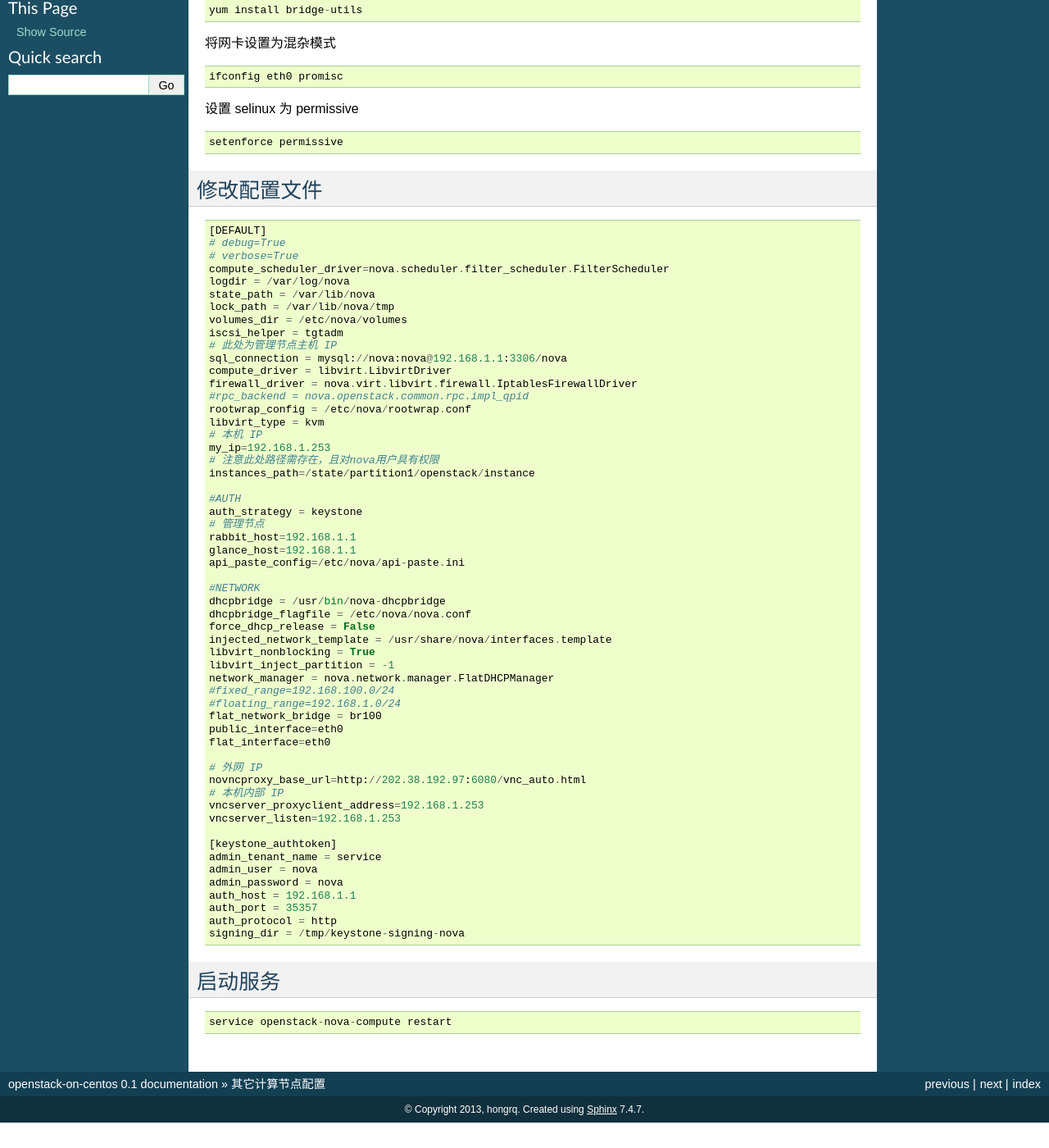
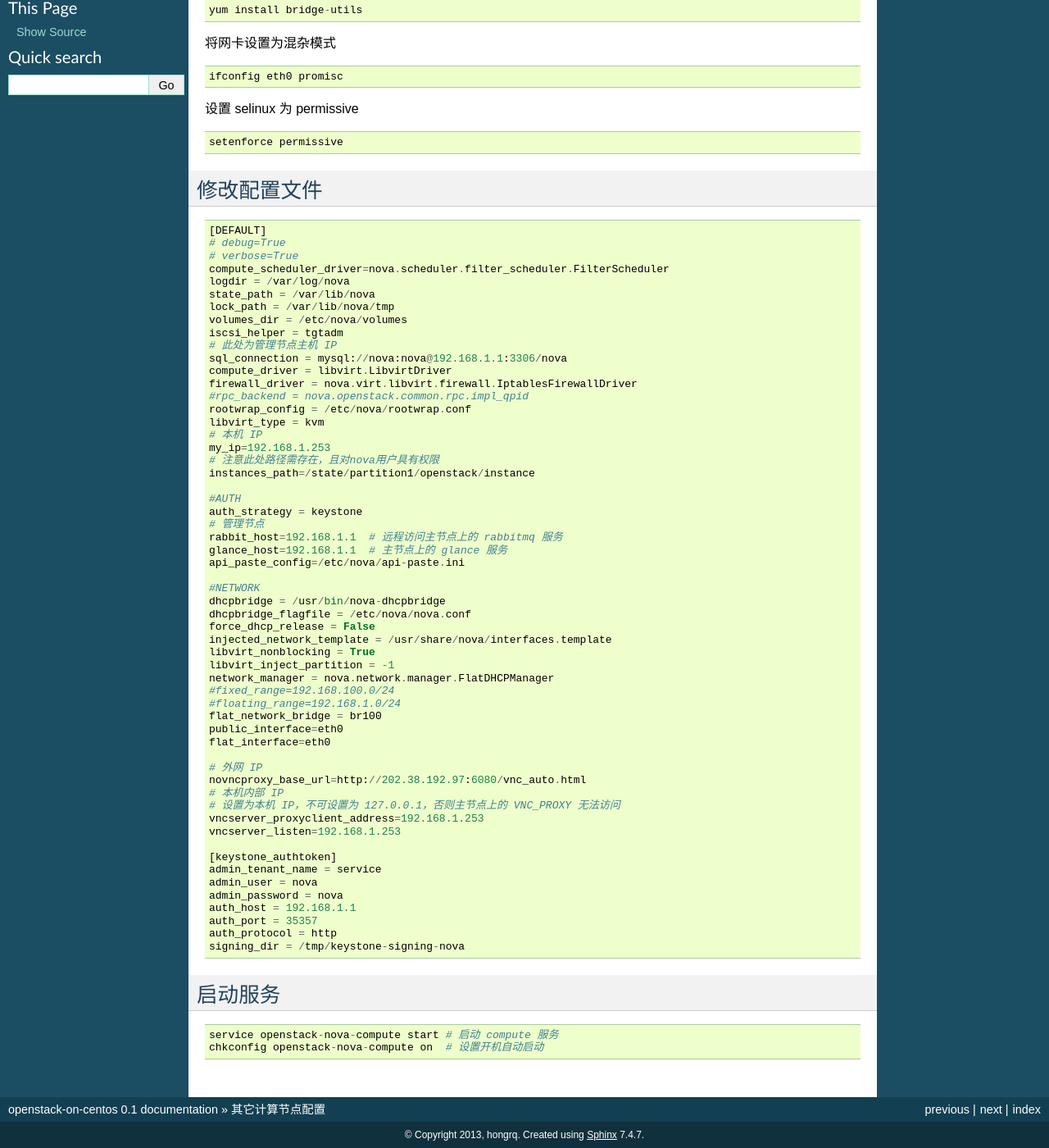
Before and after one commit to hongruiqi/openstack-on-centos6, a Sphinx documentation site: the page built from docs/nova_compute.rst, in a window 1280 px wide and 1400 px high, scrolled down 308 px. Shown: the whole window at 82% size. Built offline with Sphinx 7.4.7, drawn with Linux system fonts in a browser that asks for light colours; before the commit the page ends 1677 px from its top, so only the background shows below that.

Commit message:
nova_compute.rst

```diff
--- a/docs/nova_compute.rst
+++ b/docs/nova_compute.rst
@@ -52,8 +52,8 @@
     #AUTH
     auth_strategy = keystone
     # 管理节点
-    rabbit_host=192.168.1.1
-    glance_host=192.168.1.1
+    rabbit_host=192.168.1.1  # 远程访问主节点上的 rabbitmq 服务
+    glance_host=192.168.1.1  # 主节点上的 glance 服务
     api_paste_config=/etc/nova/api-paste.ini
 
     #NETWORK
@@ -73,6 +73,7 @@
     # 外网 IP
     novncproxy_base_url=http://202.38.192.97:6080/vnc_auto.html
     # 本机内部 IP
+    # 设置为本机 IP，不可设置为 127.0.0.1，否则主节点上的 VNC_PROXY 无法访问
     vncserver_proxyclient_address=192.168.1.253
     vncserver_listen=192.168.1.253
 
@@ -90,4 +91,5 @@
 
 ::
 
-    service openstack-nova-compute restart
+    service openstack-nova-compute start # 启动 compute 服务
+    chkconfig openstack-nova-compute on  # 设置开机自动启动
```
